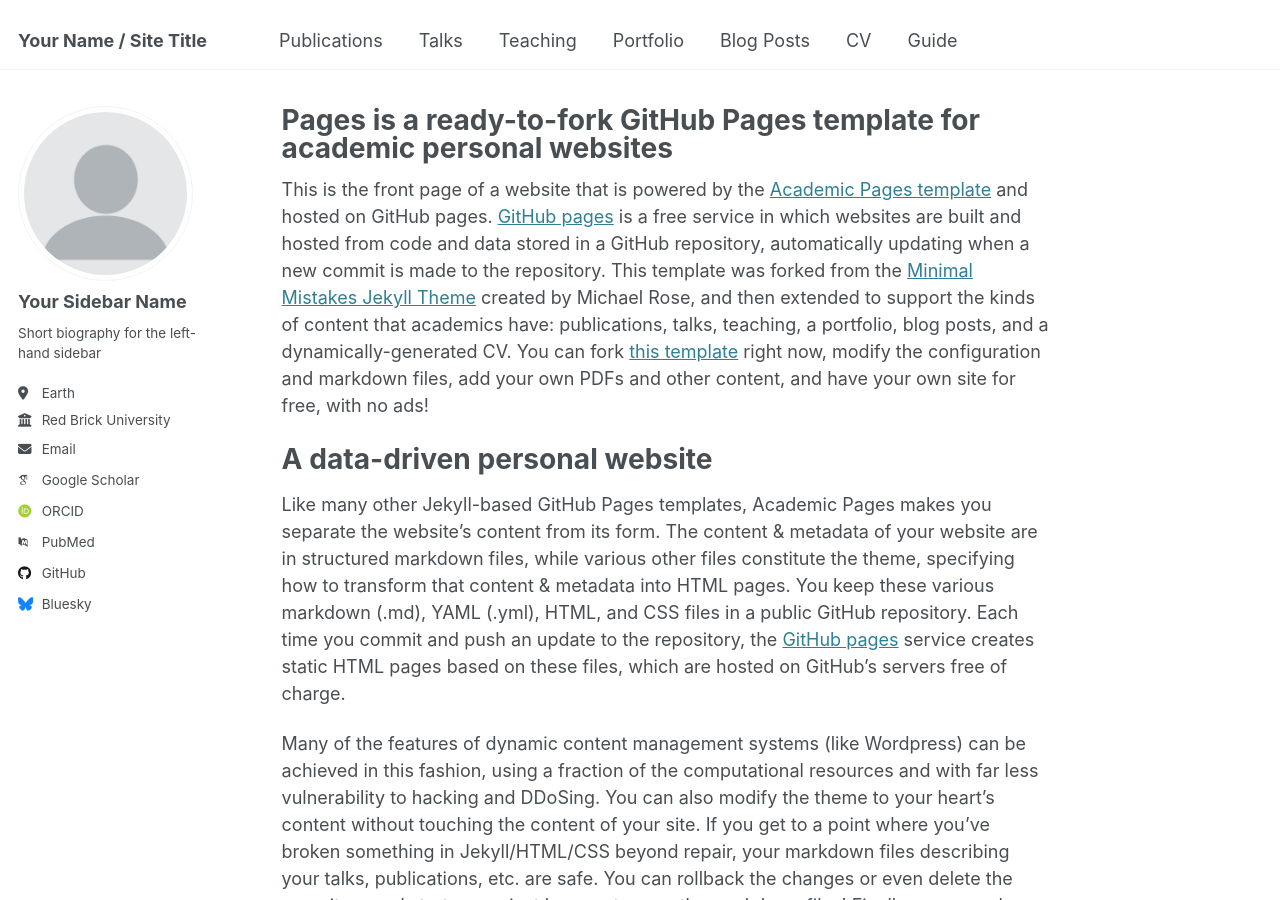
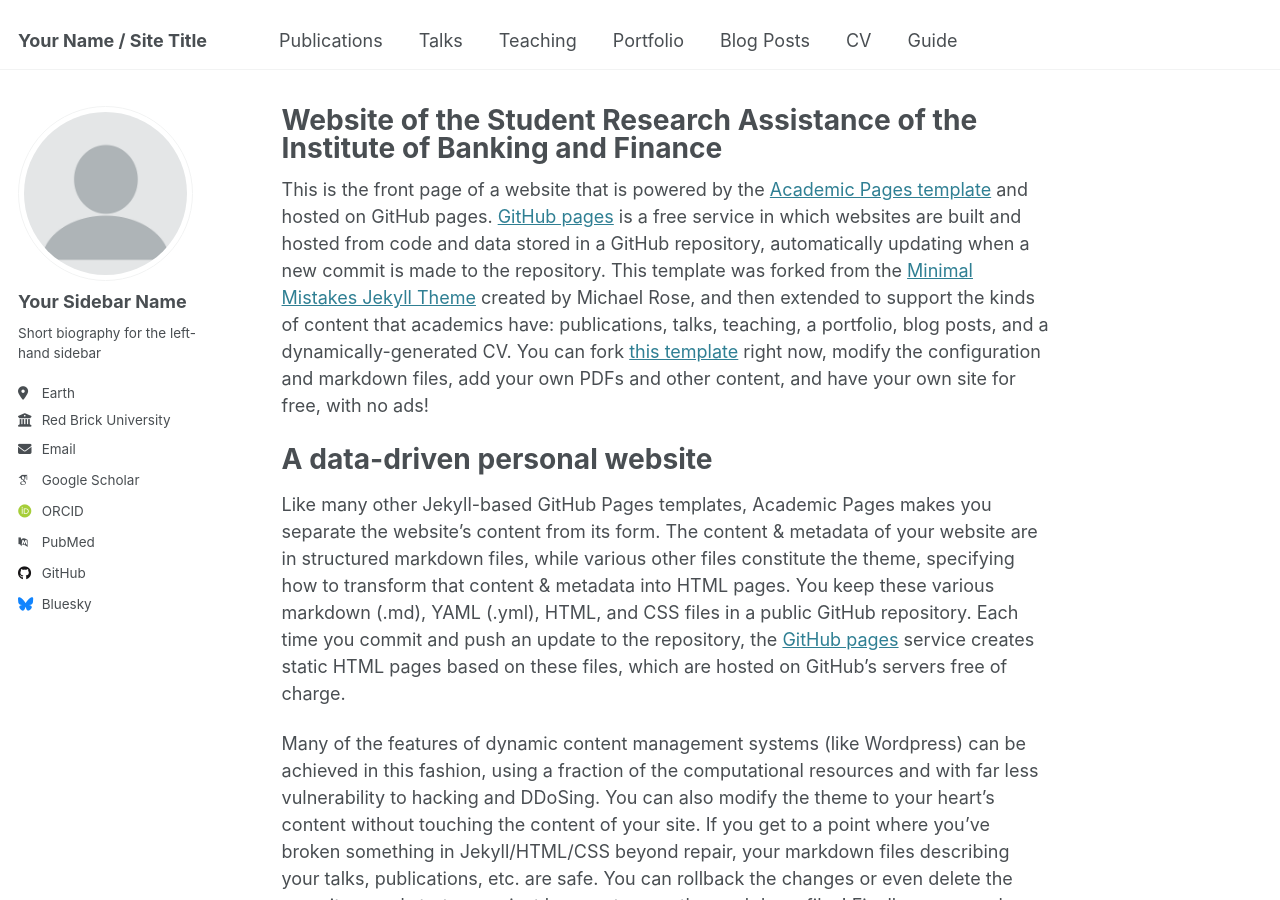
Before and after one commit to shadyest/shadyest.github.io, a Jekyll site: the page built from _pages/about.md, in a window 1280 px wide and 900 px high. Built offline with Jekyll 4.4.1, drawn with Linux system fonts in a browser that asks for light colours; some web fonts are replaced.

Commit message:
Update about.md

```diff
--- a/_pages/about.md
+++ b/_pages/about.md
@@ -1,6 +1,8 @@
 ---
 permalink: /
-title: "Pages is a ready-to-fork GitHub Pages template for academic personal websites"
+title: >-
+  Website of the Student Research Assistance of the Institute of Banking and
+  Finance
 author_profile: true
 redirect_from:
   - /about/
```
